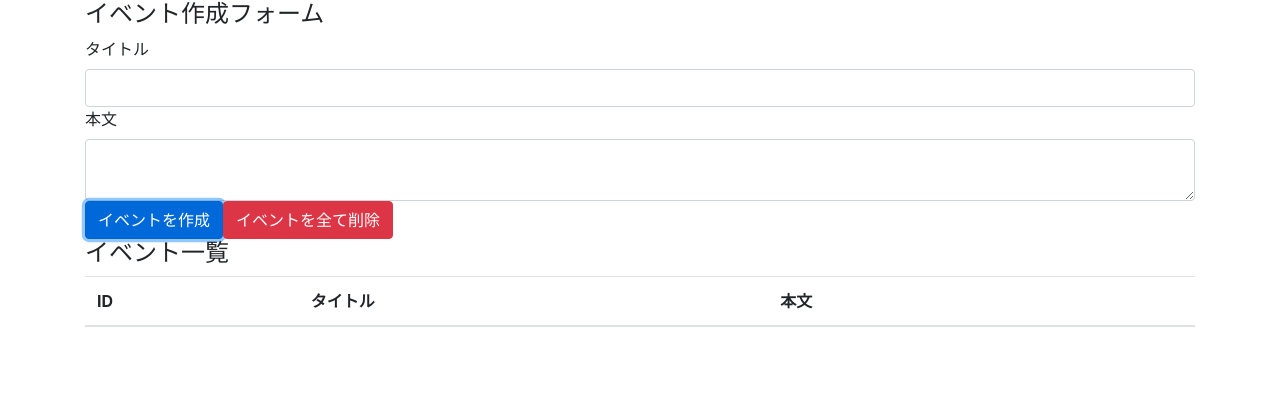
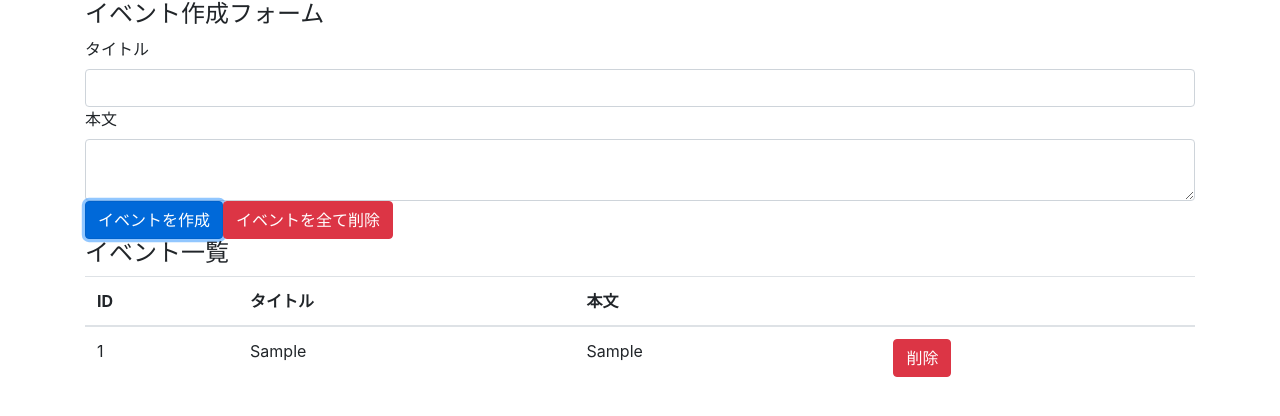
Before and after one commit to Yoshiyuki-Iwasaki/scheduler, a React (Create React App) app: page / in a window 1280 px wide. Both pictures are taken after typing "Sample", "Sample" into the empty fields and a click on the button "イベントを作成". Shown: the top 416 px of the page. Built offline with nearby package versions, Linux system fonts and the light colour scheme.

Commit message:
[add] Event component 作成

```diff
--- a/src/components/App.js
+++ b/src/components/App.js
@@ -1,6 +1,7 @@
 import React, { useReducer, useState } from 'react';
 import 'bootstrap/dist/css/bootstrap.min.css';
 import reducer from '../reducer';
+import Event from './Event'
 
 const App = () => {
   const [state, dispatch] = useReducer(reducer, []);
@@ -20,9 +21,7 @@
     setTitle('');
     setBody('');
   }
-
-  console.log({ state });
-
+  // console.log({ state });
   return(
     <div className="container">
       <h4>イベント作成フォーム</h4>
@@ -52,7 +51,11 @@
             <th></th>
           </tr>
         </thead>
-        <tbody></tbody>
+        <tbody>
+          {
+            state.map((event, index) => (<Event key={index} event={event} dispatch={dispatch} />))
+          }
+        </tbody>
       </table>
     </div>
   )
--- /dev/null
+++ b/src/components/Event.js
@@ -0,0 +1,18 @@
+import React from 'react';
+
+const Event = ({ dispatch, event }) => {
+  const id = event.id
+  const handleClickDeleteButton = () => {
+    dispatch({ type: 'DELETE_EVENT', id})
+  }
+  return (
+    <tr>
+      <td>{event.id}</td>
+      <td>{event.title}</td>
+      <td>{event.body}</td>
+      <td><button type="button" className="btn btn-danger" onClick={handleClickDeleteButton}>削除</button></td>
+    </tr>
+  )
+}
+
+export default Event
--- a/src/reducer/index.js
+++ b/src/reducer/index.js
@@ -7,7 +7,7 @@
       const id = length === 0 ? 1 : state[length -1].id +1
       return [...state, {id, ...event}]
     case 'DELETE_EVENT':
-      return state
+      return state.filter(event => event.id !== action.id)
     case 'DELETE_ALL_EVENT':
       return []
     default:
```
